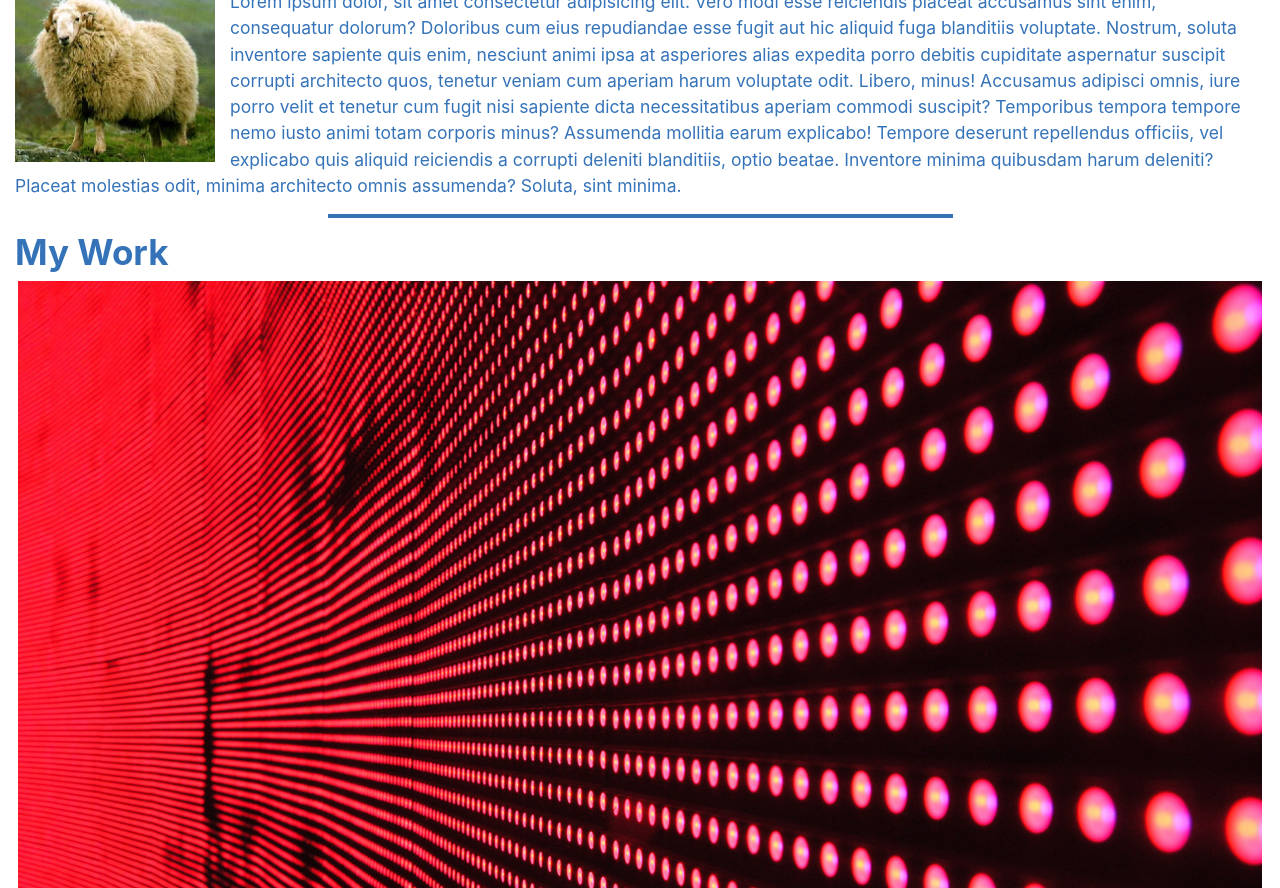
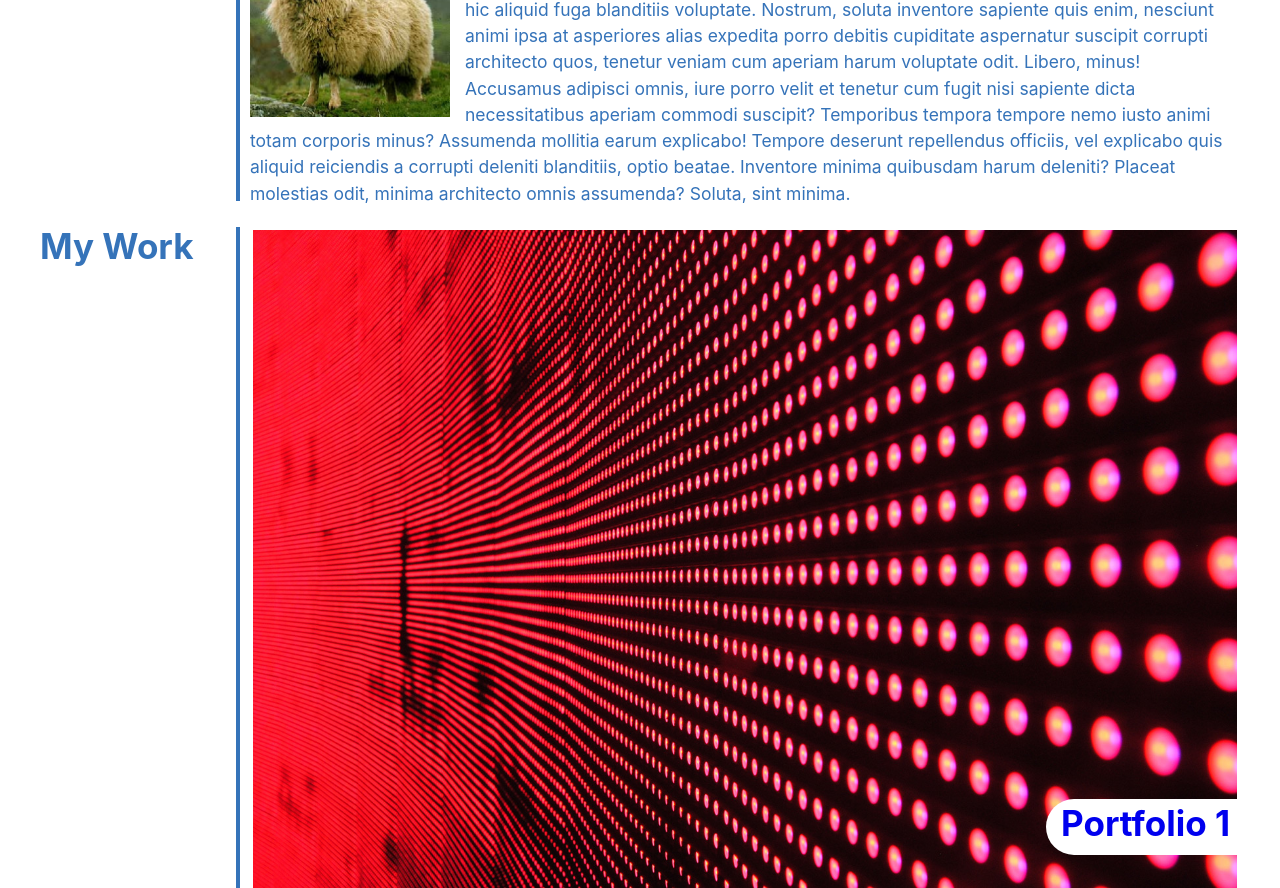
Before and after one commit to Fezzer/my_portfolio, a plain HTML site: page index.html in a window 1280 px wide. Shown: the part 651-1539 px from the top of the page. Drawn offline with Linux system fonts and the light colour scheme.

Commit message:
add media queries

```diff
--- a/assets/css/style.css
+++ b/assets/css/style.css
@@ -19,7 +19,8 @@ body {
   /* set body font size to 1.75rem, which is 1.75x more than the font-size of 10px, making it 17.5px  */
   font-size: 1.75rem;
   line-height: 1.5;
-  margin: 0;
+  max-width: 1200px;
+  margin: 0 auto;
   padding: 0;
   color: var(--primary);
   background-color: var(--background);
@@ -172,3 +173,29 @@ img.avatar {
 footer {
   text-align: center;
 }
+
+/* Media queries */
+@media screen and (min-width: 768px) {
+  .page-section {
+    display: flex;
+    flex-direction: row;
+    margin-bottom: 20px;
+  }
+
+  .separator {
+    display: none;
+  }
+
+  .page-section>h2 {
+    border-right: 4px solid var(--primary);
+    padding-right: 5px;
+    margin-right: 10px;
+    flex: 0 0 200px;
+  }
+}
+
+@media screen and (min-width: 1200px) {
+  .page-section {
+    padding: 0px;
+  }
+}
```
